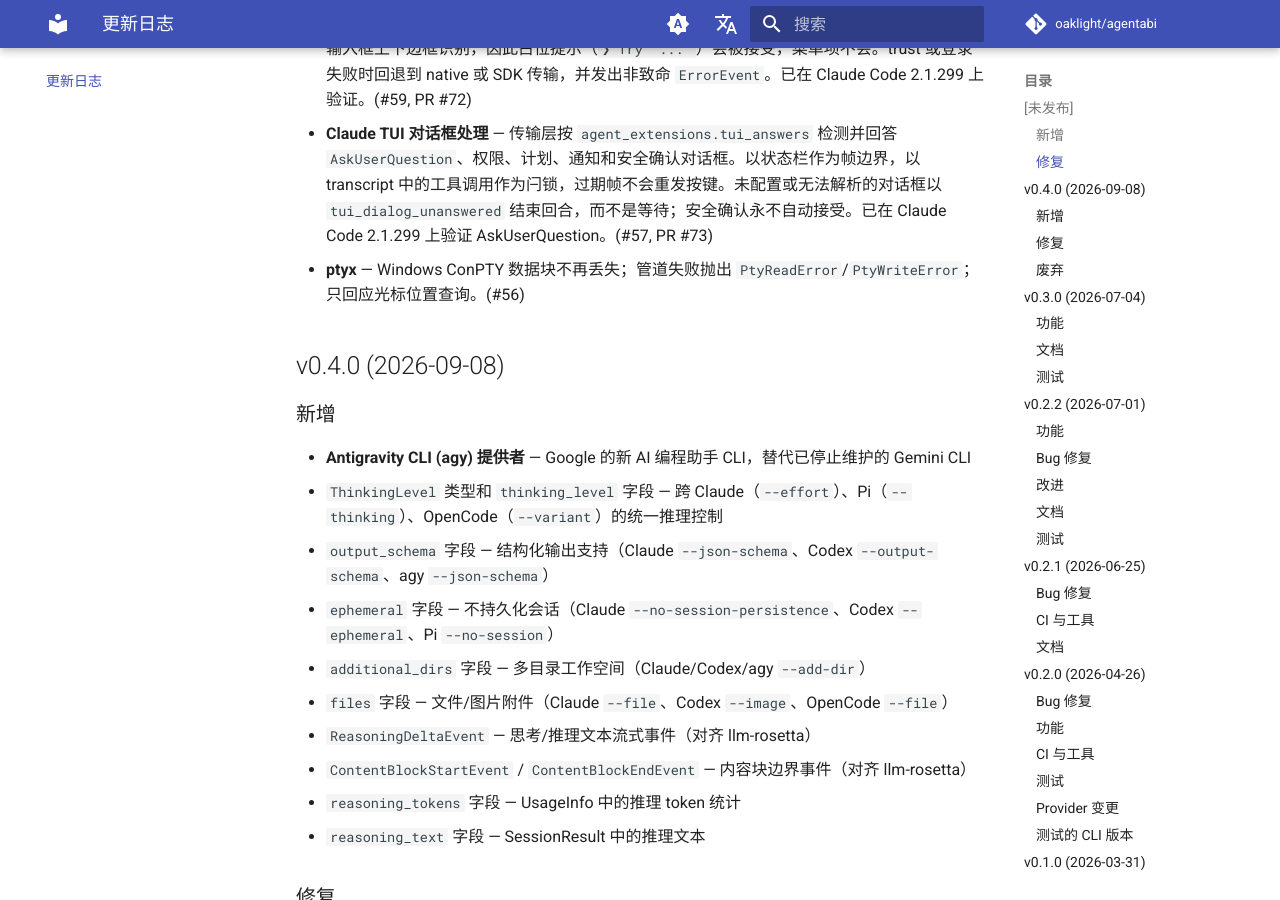
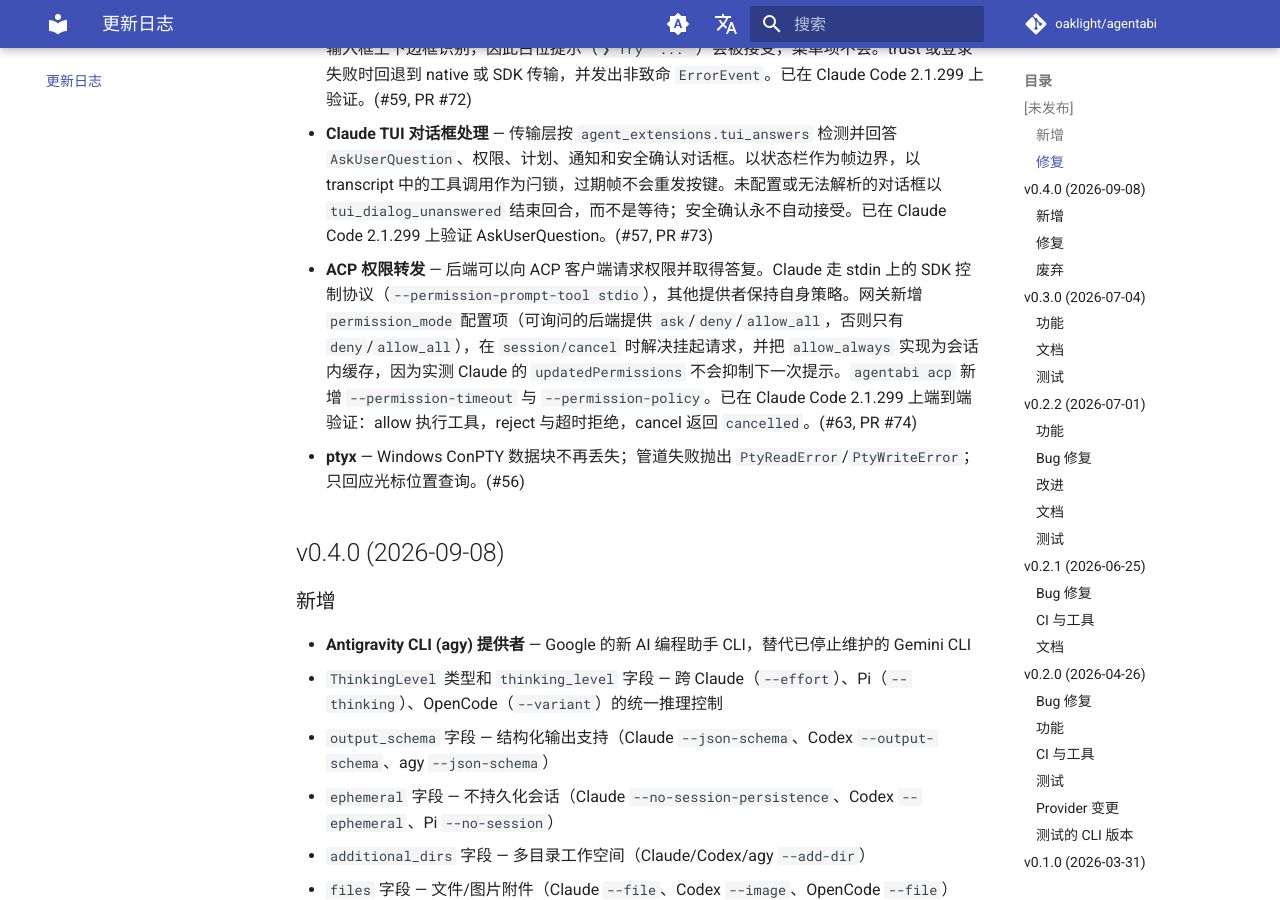
Before and after one commit to Oaklight/agentabi, an MkDocs documentation site: the page built from docs/changelog.md, in a window 1280 px wide and 900 px high, scrolled down 1376 px. Built offline with MkDocs 1.6.1 and Material for MkDocs 9.7.7, drawn with Linux system fonts in a browser that asks for light colours; comment, search, counter and statistics services are not loaded.

Commit message:
docs: record ACP permission forwarding

```diff
--- a/docs/changelog.md
+++ b/docs/changelog.md
@@ -21,6 +21,7 @@
 - **Claude TUI 错误路径** — API 错误与内部失败以 `ErrorEvent` 呈现，不再静默结束。含控制字符的提示词在任何字节写入前被拒绝；粘贴与提交在回合开始前都会确认。(#55, #58)
 - **Claude TUI transcript 与启动检测** — 截断或 inode 重写后重置读取位置，不越过未完成行，并能恢复被中断写入粘在前缀上的行。usage 跨消息累加，`cost_usd` 取自 result 行。提示符按输入框上下边框识别，因此占位提示（`❯ Try "..."`）会被接受，菜单项不会。trust 或登录失败时回退到 native 或 SDK 传输，并发出非致命 `ErrorEvent`。已在 Claude Code 2.1.299 上验证。(#59, PR #72)
 - **Claude TUI 对话框处理** — 传输层按 `agent_extensions.tui_answers` 检测并回答 `AskUserQuestion`、权限、计划、通知和安全确认对话框。以状态栏作为帧边界，以 transcript 中的工具调用作为闩锁，过期帧不会重发按键。未配置或无法解析的对话框以 `tui_dialog_unanswered` 结束回合，而不是等待；安全确认永不自动接受。已在 Claude Code 2.1.299 上验证 AskUserQuestion。(#57, PR #73)
+- **ACP 权限转发** — 后端可以向 ACP 客户端请求权限并取得答复。Claude 走 stdin 上的 SDK 控制协议（`--permission-prompt-tool stdio`），其他提供者保持自身策略。网关新增 `permission_mode` 配置项（可询问的后端提供 `ask`/`deny`/`allow_all`，否则只有 `deny`/`allow_all`），在 `session/cancel` 时解决挂起请求，并把 `allow_always` 实现为会话内缓存，因为实测 Claude 的 `updatedPermissions` 不会抑制下一次提示。`agentabi acp` 新增 `--permission-timeout` 与 `--permission-policy`。已在 Claude Code 2.1.299 上端到端验证：allow 执行工具，reject 与超时拒绝，cancel 返回 `cancelled`。(#63, PR #74)
 - **ptyx** — Windows ConPTY 数据块不再丢失；管道失败抛出 `PtyReadError`/`PtyWriteError`；只回应光标位置查询。(#56)
 
 ## v0.4.0 (2026-09-08)
```
